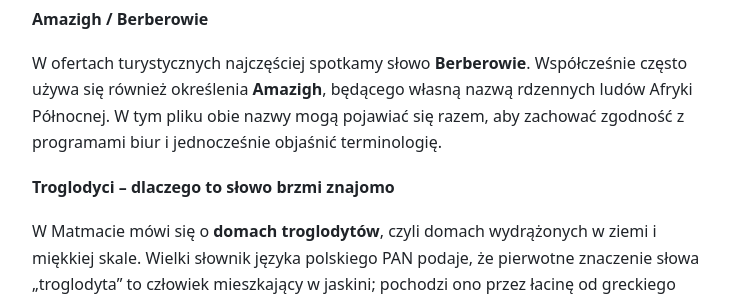
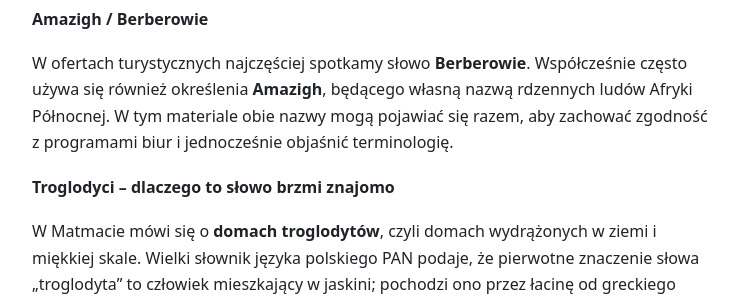
Before and after one commit to rotnicki/djerba-2026, a Jekyll site: the page built from wycieczki.md, in a window 1280 px wide and 900 px high, scrolled down 3181 px. Shown: the part 182-482 px from the top of the window, without its empty margins (32-777 px from the left). Built offline with Jekyll 4.4.1, drawn with Linux system fonts in a browser that asks for light colours; our own code applies the rules of GitHub Pages for plain Markdown files; some of the changed text lies outside the part shown.

Commit message:
Zastąp techniczne określenie pliku językiem przewodnika

```diff
--- a/wycieczki.md
+++ b/wycieczki.md
@@ -83,7 +83,7 @@ ONTT opisuje ksary jako dawne punkty, w których półkoczownicze społeczności
 
 #### Amazigh / Berberowie
 
-W ofertach turystycznych najczęściej spotkamy słowo **Berberowie**. Współcześnie często używa się również określenia **Amazigh**, będącego własną nazwą rdzennych ludów Afryki Północnej. W tym pliku obie nazwy mogą pojawiać się razem, aby zachować zgodność z programami biur i jednocześnie objaśnić terminologię.
+W ofertach turystycznych najczęściej spotkamy słowo **Berberowie**. Współcześnie często używa się również określenia **Amazigh**, będącego własną nazwą rdzennych ludów Afryki Północnej. W tym materiale obie nazwy mogą pojawiać się razem, aby zachować zgodność z programami biur i jednocześnie objaśnić terminologię.
 
 #### Troglodyci – dlaczego to słowo brzmi znajomo
 
```
Also changed, not shown: other parts of wycieczki.md (+2 -2 lines).
